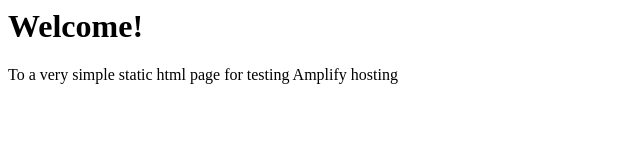
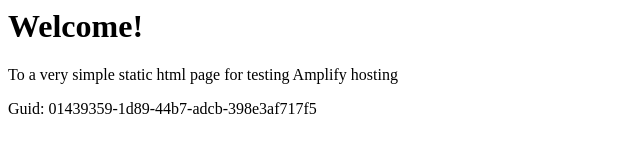
Before and after one commit to aws-aemilia-pdx/Github-PR-Commit-Integration-Test-DoNotTouch-Gith-OKSLNVO2-v1-beta-us-west-2, a website: page src/index.html in a window 1280 px wide. Shown: the whole page, without its empty margins (0-640 px from the left). Drawn offline with Linux system fonts and the light colour scheme.

Commit message:
commit from integ tests

```diff
--- a/src/index.html
+++ b/src/index.html
@@ -1,3 +1,5 @@
+
+
 <html lang="en">
 
 <head>
@@ -10,6 +12,6 @@
 <body>
     <h1>Welcome!</h1>
     <p>To a very simple static html page for testing Amplify hosting</p>
-</body>
+    <p>Guid: 01439359-1d89-44b7-adcb-398e3af717f5</p></body>
 
 </html>
```
